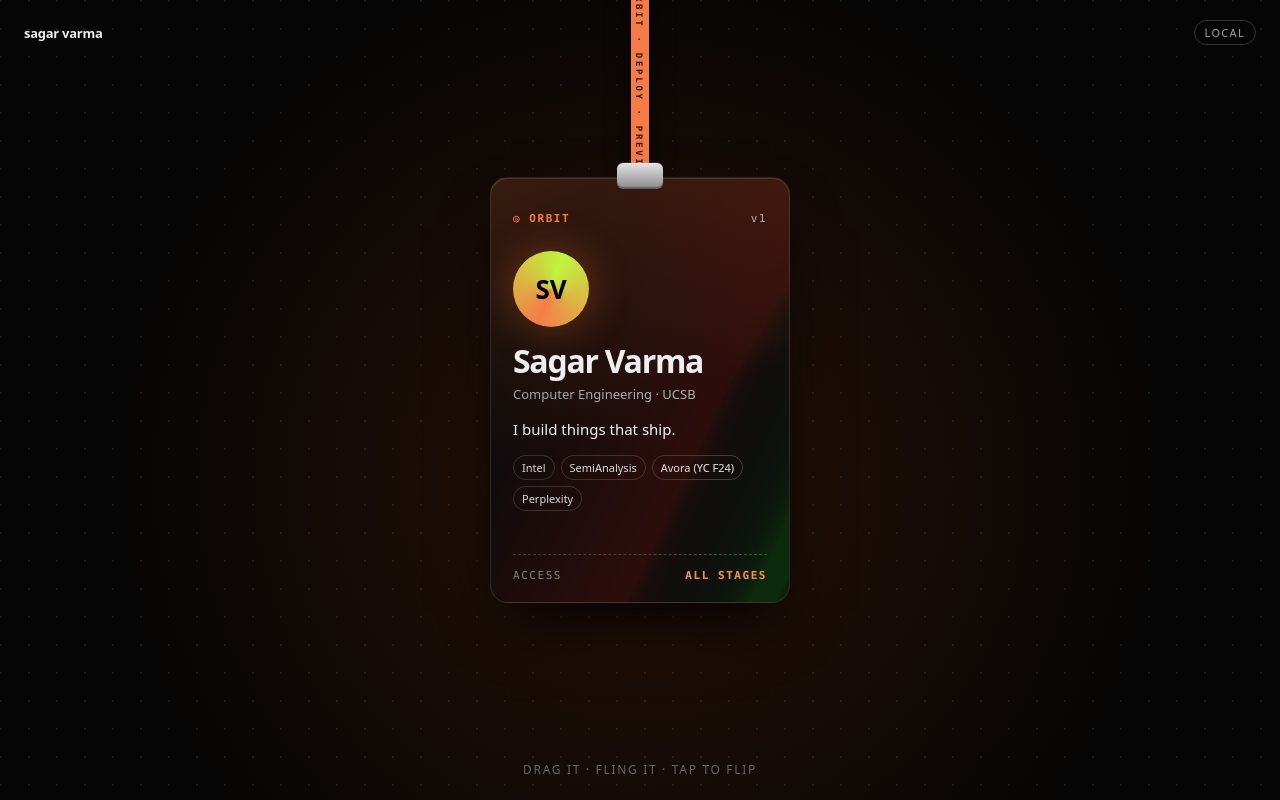
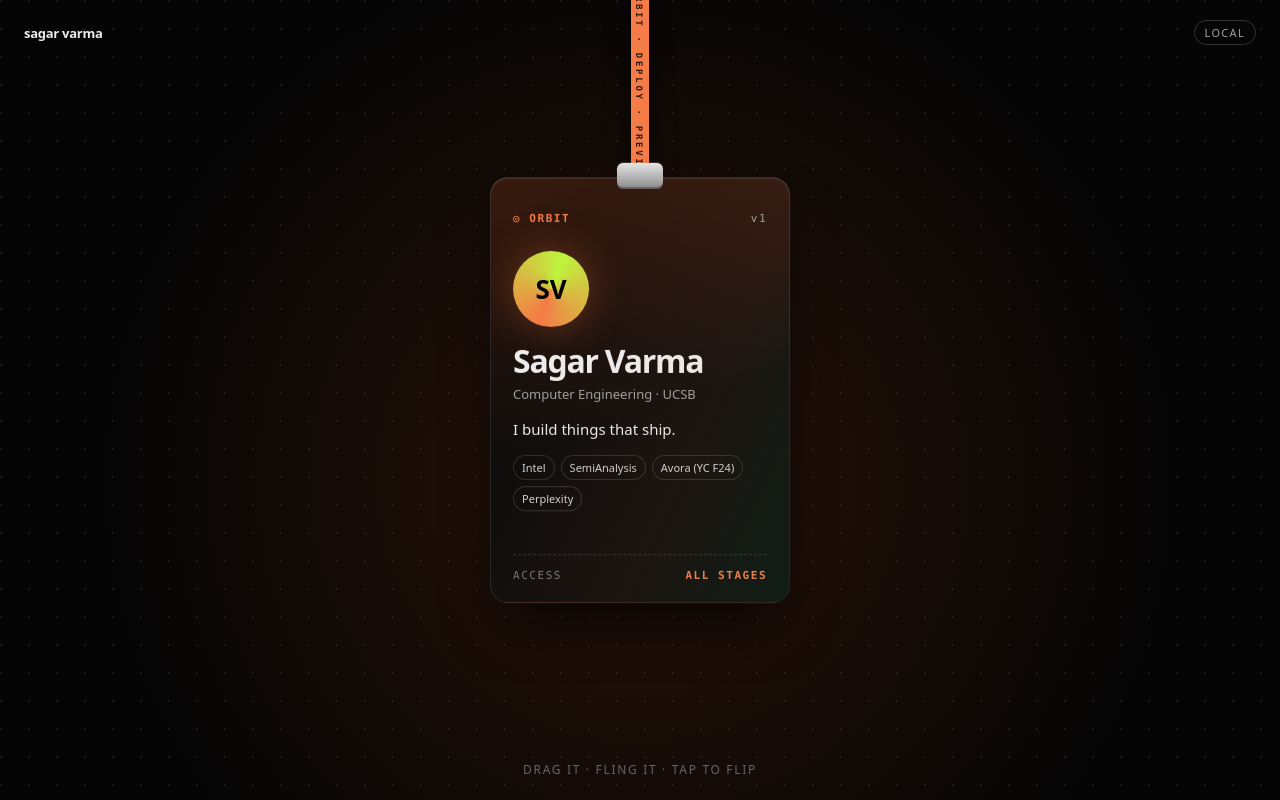
Before and after one commit to sagarvarma1/orbit-demo, a React (Vite) app: page / in a window 1280 px wide. Built offline with nearby package versions, Linux system fonts and the light colour scheme; no server answers.

Commit message:
changes to physics again

```diff
--- a/src/Badge.jsx
+++ b/src/Badge.jsx
@@ -151,15 +151,21 @@ export default function Badge({ front, back }) {
       const tilt = lerp(p.tilt, s.tilt, alpha);
       const rz = (-Math.atan2(bx - ax, by - ay) * 180) / Math.PI;
 
-      card.style.transform = `translate3d(${ax - s.w / 2}px, ${ay}px, 0) rotateZ(${rz}deg) rotateY(${ry + tilt}deg)`;
-      card.style.setProperty("--shine", `${(((ry % 360) + 360) % 360) / 3.6 + rz}%`);
+      // Round, and only touch the DOM when something visibly changed, so a card at rest is left
+      // completely alone instead of being re-rendered every frame.
+      const r = (v) => v.toFixed(2);
+      const transform = `translate3d(${r(ax - s.w / 2)}px, ${r(ay)}px, 0) rotateZ(${r(rz)}deg) rotateY(${r(ry + tilt)}deg)`;
+      if (transform === s.lastTransform) return;
+      s.lastTransform = transform;
+      card.style.transform = transform;
+      card.style.setProperty("--shine", `${r((((ry % 360) + 360) % 360) / 3.6 + rz)}%`);
 
       const { anchor } = s;
       const d = Math.hypot(ax - anchor.x, ay - anchor.y);
       const sag = d < s.length ? Math.sqrt(s.length ** 2 - d ** 2) * 0.7 : 0;
       const cx = (anchor.x + ax) / 2;
       const cy = (anchor.y + ay) / 2 + sag;
-      const path = `M ${anchor.x} ${anchor.y} Q ${cx} ${cy} ${ax} ${ay + 6}`;
+      const path = `M ${r(anchor.x)} ${r(anchor.y)} Q ${r(cx)} ${r(cy)} ${r(ax)} ${r(ay + 6)}`;
       strapRef.current.setAttribute("d", path);
       textRef.current.setAttribute("d", path);
     }
@@ -237,6 +243,7 @@ export default function Badge({ front, back }) {
       layout();
       if (!s.drag) hangAtRest();
       s.prev = null;
+      s.lastTransform = null;
     }
 
     card.addEventListener("pointerdown", onDown);
--- a/src/styles.css
+++ b/src/styles.css
@@ -123,6 +123,7 @@ body {
   inset: 0;
   border-radius: 18px;
   overflow: hidden;
+  -webkit-backface-visibility: hidden;
   backface-visibility: hidden;
   background:
     linear-gradient(160deg, hsl(var(--hue) 60% 14%), #0b0b0b 55%),
@@ -132,15 +133,19 @@ body {
     0 30px 60px -20px #000,
     inset 0 1px 0 #ffffff1a;
 }
+/* Lift each face off the card's plane so the GPU never has to decide between two surfaces
+   at the same depth, which shows up as the faces flickering into each other. */
+.front {
+  transform: translateZ(0.5px);
+}
 .back {
-  transform: rotateY(180deg);
+  transform: rotateY(180deg) translateZ(0.5px);
 }
 .foil {
   position: absolute;
   inset: 0;
   pointer-events: none;
-  mix-blend-mode: color-dodge;
-  opacity: 0.22;
+  opacity: 0.12;
   background: linear-gradient(
     115deg,
     transparent 20%,
```
